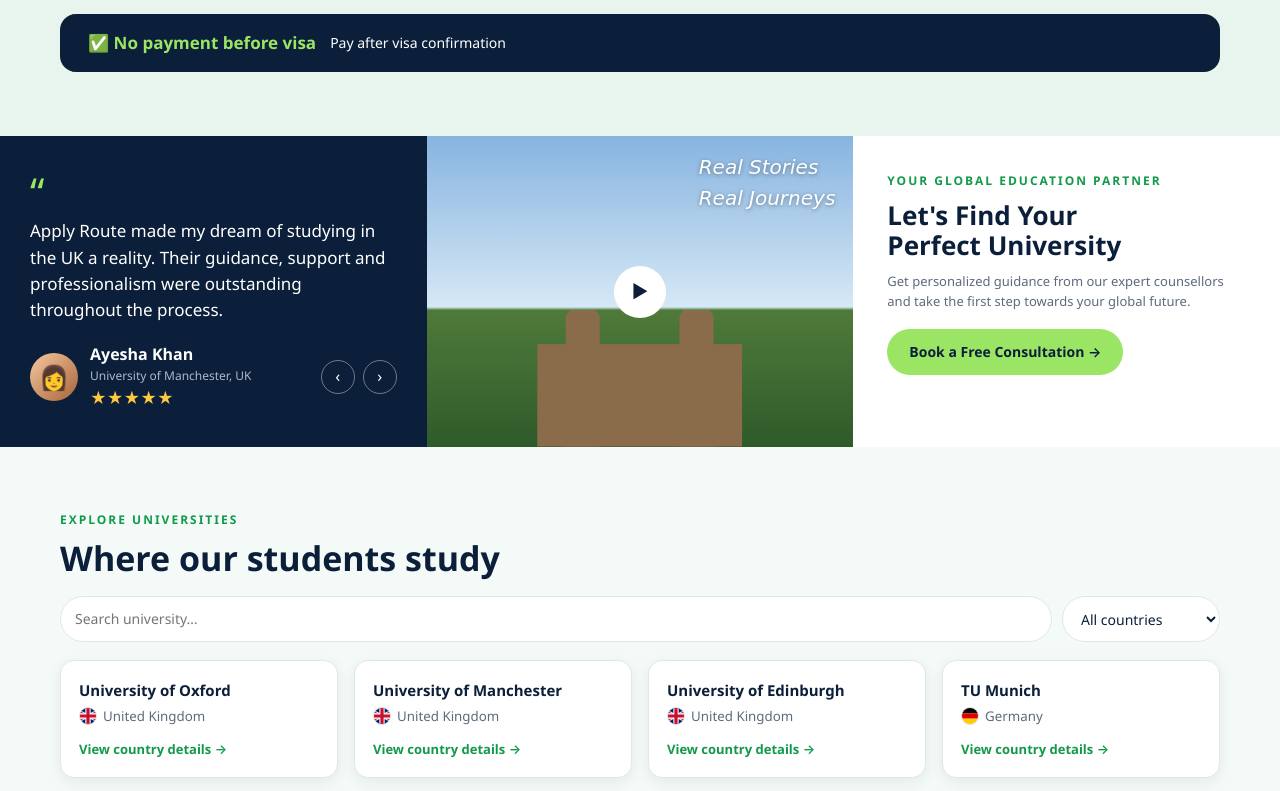
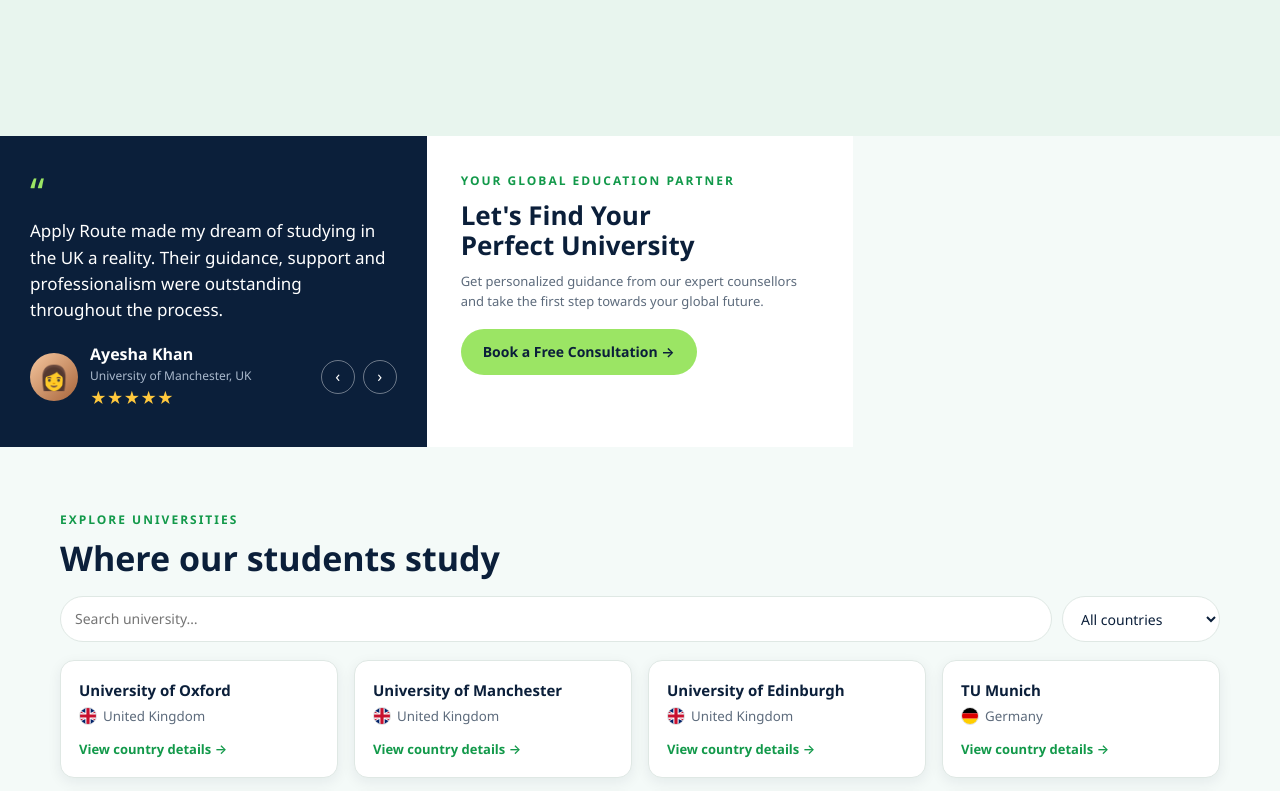
Before and after one commit to musaabbasi84/apply-route, a plain HTML site: page index.html in a window 1280 px wide. Shown: the part 1480-2271 px from the top of the page. Drawn offline with Linux system fonts and the light colour scheme.

Commit message:
Fix HTML structure and improve accessibility

```diff
--- a/index.html
+++ b/index.html
@@ -58,7 +58,6 @@
 
 <section class="row3">
 <div class="tm"><div><div class="qm">“</div><q id="tq"></q></div><div class="who"><i>👩</i><div><b id="tn"></b><small id="tu"></small><span style="color:#ffc83d">★★★★★</span></div><div class="ar"><button id="tp" aria-label="Previous">‹</button><button id="tx" aria-label="Next">›</button></div></div></div>
-<div class="vid"><em>Real Stories<br>Real Journeys</em><svg viewBox="0 0 300 120"><g fill="#8a6b4a"><rect x="60" y="30" width="180" height="90"/><rect x="85" y="5" width="30" height="115"/><polygon points="85,5 100,-15 115,5"/><rect x="185" y="5" width="30" height="115"/><polygon points="185,5 200,-15 215,5"/></g></svg><button class="play" id="pl" aria-label="Play">▶</button></div>
 <div class="cta"><div class="eye">Your global education partner</div><h3>Let's Find Your<br>Perfect University</h3><p>Get personalized guidance from our expert counsellors and take the first step towards your global future.</p><button class="btn g" data-open>Book a Free Consultation →</button></div>
 </section>
 
```
